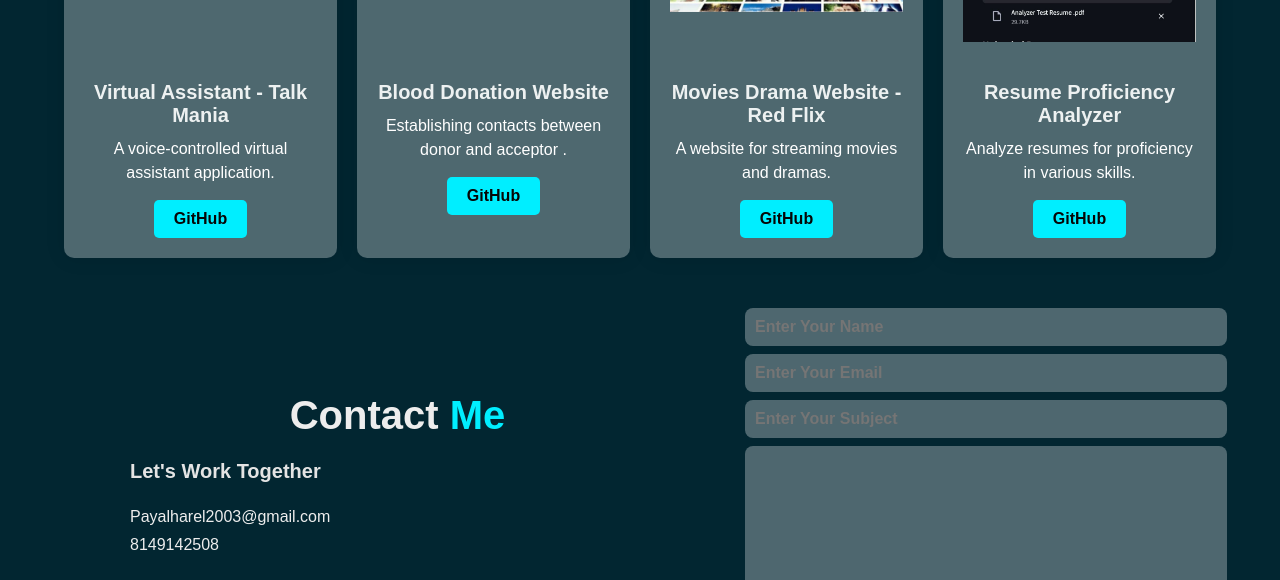
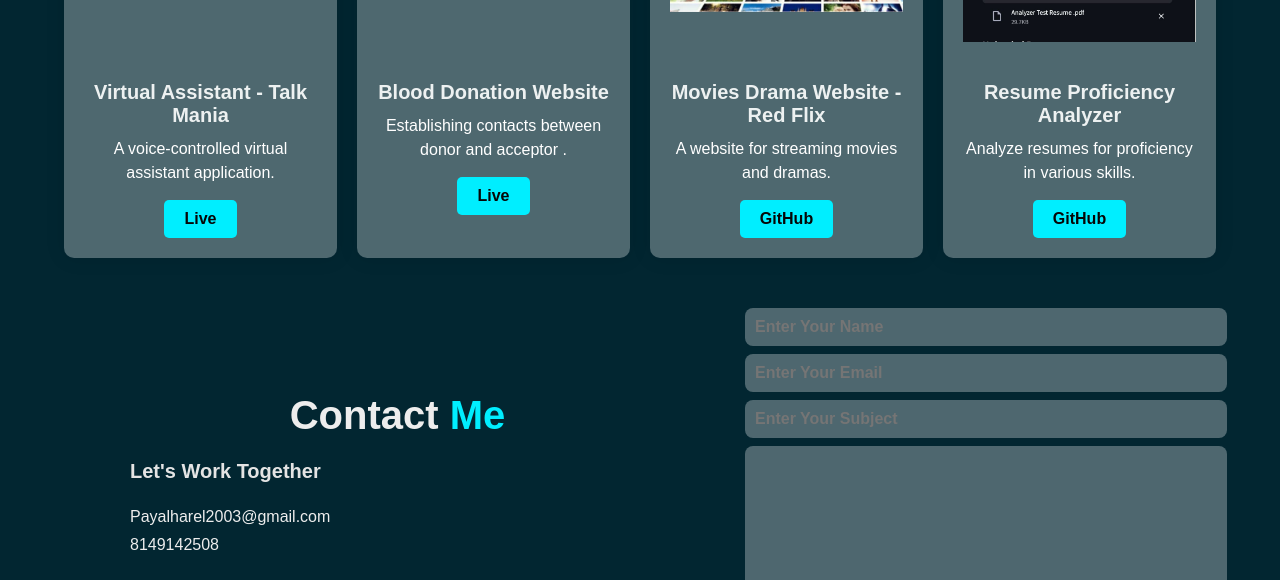
Before and after one commit to P2003H/portfolio, a plain HTML site: page index.html in a window 1280 px wide. Shown: the part 1910-2490 px from the top of the page. Drawn offline with nearby package versions, Linux system fonts and the light colour scheme.

Commit message:
Update index.html

```diff
--- a/index.html
+++ b/index.html
@@ -131,7 +131,7 @@
                 <div class="project-details">
                     <h2>Virtual Assistant - Talk Mania</h2>
                     <p>A voice-controlled virtual assistant application.</p>
-                    <a href="https://p2003h.github.io/Virtual-Assistant/" class="project-link" target="_blank">GitHub</a>
+                    <a href="https://p2003h.github.io/Virtual-Assistant/" class="project-link" target="_blank">Live</a>
                 </div>
             </div>
 
@@ -142,7 +142,7 @@
                 <div class="project-details">
                     <h2>Blood Donation Website </h2>
                     <p> Establishing contacts between donor and acceptor .</p>
-                    <a href="https://github.com/P2003H/Bloodbank-Web.git" class="project-link" target="_blank">GitHub</a>
+                    <a href="https://bloodbank-8gab7uwl5-p2003hs-projects.vercel.app" class="project-link" target="_blank">Live</a>
                 </div>
             </div>
 
```
